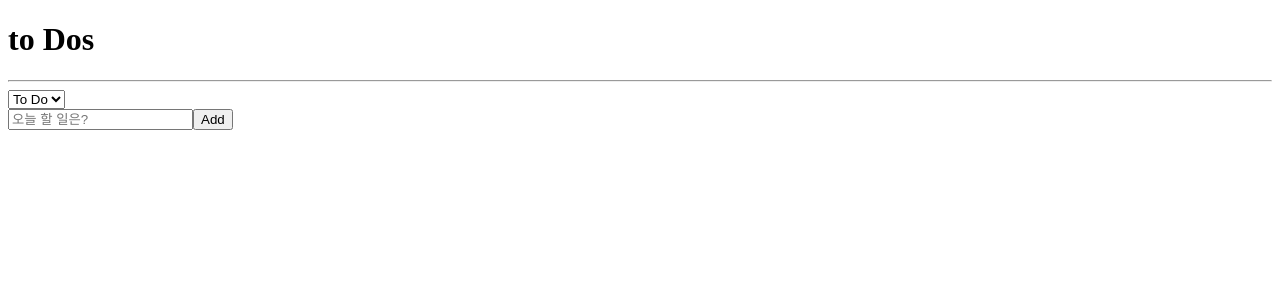
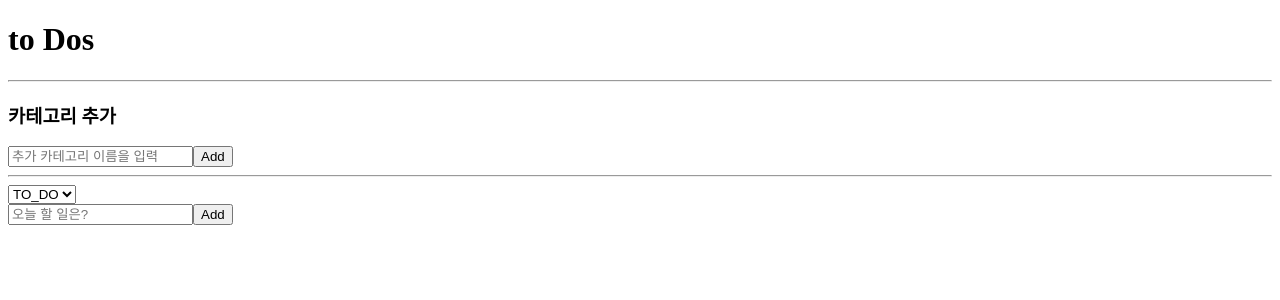
Before and after one commit to sangmin-yoon/react-todo, a React (Create React App) app: page / in a window 1280 px wide. Shown: the top 300 px of the page. Built offline with nearby package versions, Linux system fonts and the light colour scheme.

Commit message:
커스텀카테고리 추가

```diff
--- a/src/atoms.tsx
+++ b/src/atoms.tsx
@@ -1,20 +1,30 @@
 import { atom, selector } from "recoil";
-
-export enum Categories {
-  "TO_DO" = "TO_DO",
-  "DOING" = "DOING",
-  "DONE" = "DONE",
-}
 
 export interface IToDo {
   id: number;
   text: string;
-  category: Categories;
+  category: string;
 }
 
-export const categoryState = atom<Categories>({
+interface catObj {
+  [key: string]: string;
+}
+
+export const categoryState = atom({
   key: "category",
-  default: Categories.TO_DO,
+  default: "TO_DO",
+});
+
+const newCat = JSON.parse(localStorage.getItem("createCat")!);
+
+export const categoryObj = atom<catObj>({
+  key: "testCat",
+  default: {
+    TO_DO: "TO_DO",
+    DOING: "DOING",
+    DONE: "DONE",
+    ...newCat,
+  },
 });
 
 export const toDoState = atom<IToDo[]>({
--- /dev/null
+++ b/src/components/CreateCat.tsx
@@ -0,0 +1,44 @@
+import { useForm } from "react-hook-form";
+import { useSetRecoilState } from "recoil";
+import { categoryObj } from "../atoms";
+
+interface IForm {
+  createCat: string;
+}
+
+function CreateCat() {
+  const setCat = useSetRecoilState(categoryObj);
+  const { register, handleSubmit, setValue } = useForm();
+
+  const onSubmit = ({ createCat }: IForm) => {
+    setCat((prev) => {
+      localStorage.setItem(
+        "createCat",
+        JSON.stringify({ ...prev, [createCat]: createCat })
+      );
+      return {
+        ...prev,
+        [createCat]: createCat,
+      };
+    });
+    setValue("createCat", "");
+  };
+
+  return (
+    <>
+      <h3>카테고리 추가</h3>
+      <form onSubmit={handleSubmit(onSubmit)}>
+        <input
+          {...register("createCat", {
+            required: "입력해 주세요",
+          })}
+          type="text"
+          placeholder="추가 카테고리 이름을 입력"
+        />
+        <button>Add</button>
+      </form>
+    </>
+  );
+}
+
+export default CreateCat;
--- a/src/components/ToDo.tsx
+++ b/src/components/ToDo.tsx
@@ -1,8 +1,9 @@
-import { Categories, IToDo, toDoState } from "../atoms";
-import { useSetRecoilState } from "recoil";
+import { categoryObj, IToDo, toDoState } from "../atoms";
+import { useRecoilValue, useSetRecoilState } from "recoil";
 
 function ToDo({ text, category, id }: IToDo) {
   const setToDos = useSetRecoilState(toDoState);
+  const cat = useRecoilValue(categoryObj);
 
   const onClick = (newCategory: IToDo["category"]) => {
     setToDos((oldToDos) => {
@@ -26,14 +27,13 @@ function ToDo({ text, category, id }: IToDo) {
   return (
     <li>
       <span>{text}</span>
-      {category !== Categories.DOING && (
-        <button onClick={() => onClick(Categories.DOING)}>Doing</button>
-      )}
-      {category !== Categories.TO_DO && (
-        <button onClick={() => onClick(Categories.TO_DO)}>ToDo</button>
-      )}
-      {category !== Categories.DONE && (
-        <button onClick={() => onClick(Categories.DONE)}>Done</button>
+      {Object.keys(cat).map(
+        (item) =>
+          category !== cat[item] && (
+            <button key={item} onClick={() => onClick(cat[item])}>
+              {cat[item]}
+            </button>
+          )
       )}
       <button onClick={onDelete}>delete</button>
     </li>
--- a/src/components/ToDoList.tsx
+++ b/src/components/ToDoList.tsx
@@ -1,12 +1,15 @@
 import React from "react";
 import { useRecoilValue, useRecoilState } from "recoil";
-import { Categories, categoryState, toDoSelector, toDoState } from "../atoms";
+import { categoryObj, categoryState, toDoSelector } from "../atoms";
+import CreateCat from "./CreateCat";
 import CreateToDo from "./CreateToDo";
 import ToDo from "./ToDo";
 
 function ToDoList() {
   const toDos = useRecoilValue(toDoSelector);
   const [category, setCategory] = useRecoilState(categoryState);
+  const cat = useRecoilValue(categoryObj);
+
   const onInput = (event: React.FormEvent<HTMLSelectElement>) => {
     setCategory(event.currentTarget.value as any);
   };
@@ -16,10 +19,14 @@ function ToDoList() {
       <div>
         <h1>to Dos</h1>
         <hr />
+        <CreateCat />
+        <hr />
         <select value={category} onInput={onInput}>
-          <option value={Categories.TO_DO}>To Do</option>
-          <option value={Categories.DOING}>Doing</option>
-          <option value={Categories.DONE}>Done</option>
+          {Object.keys(cat).map((item) => (
+            <option key={item} value={cat[item]}>
+              {cat[item]}
+            </option>
+          ))}
         </select>
         <CreateToDo />
         {toDos.map((toDo) => (
```
